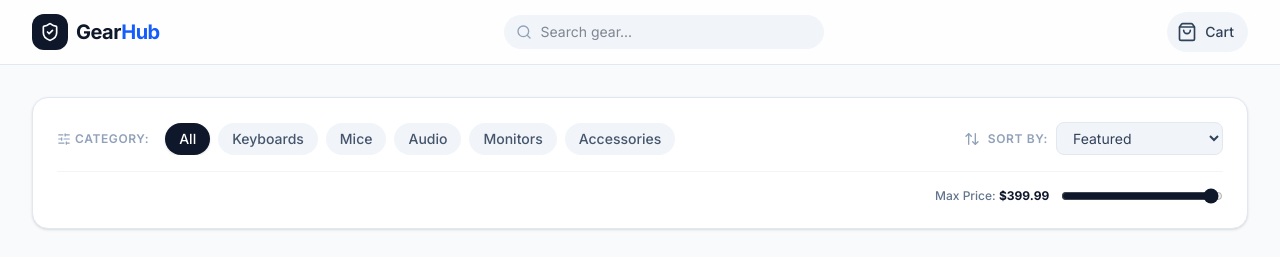
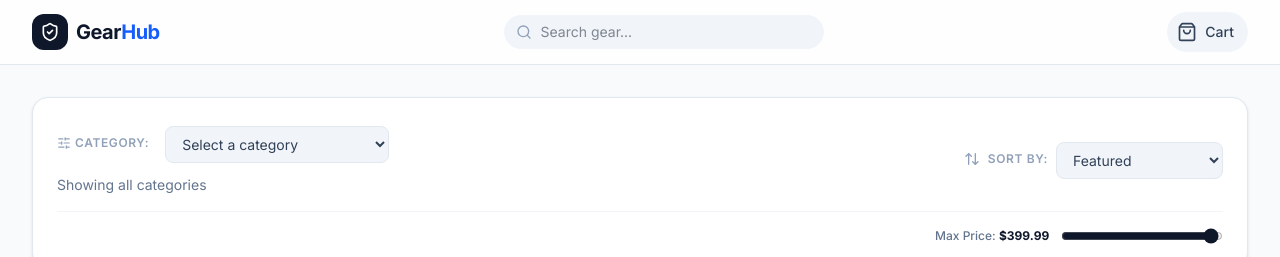
Before and after one commit to Nikko-tds/Luceno_DelosSantos_WebDev_Lab2, a Next.js app in the folder gearhub/: page / in a window 1280 px wide. Shown: the top 257 px of the page. Built offline with nearby package versions, Linux system fonts and the light colour scheme.

Commit message:
feat: add multi-category filters and UI primitives

```diff
--- a/gearhub/src/components/FilterBar.tsx
+++ b/gearhub/src/components/FilterBar.tsx
@@ -1,10 +1,14 @@
 'use client';
 
 import { useShop } from '@/context/ShopContext';
+import productsData from '@/data/products.json';
 import { SlidersHorizontal, ArrowUpDown } from 'lucide-react';
 import { SortOption } from '@/types';
+import { Button, Dropdown, Pill, TextField } from './ui';
 
-const CATEGORIES = ['All', 'Keyboards', 'Mice', 'Audio', 'Monitors', 'Accessories'];
+const CATEGORY_OPTIONS = Array.from(
+  new Set(productsData.map((product) => product.category).filter(Boolean))
+).sort((a, b) => a.localeCompare(b));
 
 export default function FilterBar() {
   const { state, dispatch } = useShop();
@@ -13,6 +17,26 @@ export default function FilterBar() {
     ? Math.max(...state.products.map((product) => product.price))
     : 500;
   const sliderMaxPrice = Math.max(highestProductPrice, maxPrice, 20);
+  const selectedCategories = category ?? [];
+  const availableCategories = CATEGORY_OPTIONS.filter(
+    (cat) => !selectedCategories.includes(cat)
+  );
+
+  const addCategory = (value: string) => {
+    if (!value || selectedCategories.includes(value)) return;
+
+    dispatch({
+      type: 'SET_FILTER',
+      payload: { category: [...selectedCategories, value] },
+    });
+  };
+
+  const removeCategory = (value: string) => {
+    dispatch({
+      type: 'SET_FILTER',
+      payload: { category: selectedCategories.filter((cat) => cat !== value) },
+    });
+  };
 
   return (
     <div className="bg-white border border-slate-200 rounded-2xl p-4 sm:p-6 shadow-sm mb-8 space-y-4">
@@ -20,31 +44,41 @@ export default function FilterBar() {
       {/* Top row: Categories & Sort */}
       <div className="flex flex-col lg:flex-row lg:items-center justify-between gap-4">
 
-        {/* Category Pills */}
-        <div className="flex items-center gap-2 overflow-x-auto pb-2 lg:pb-0 scrollbar-none">
-          <span className="text-xs font-semibold uppercase tracking-wider text-slate-400 flex items-center gap-1 mr-2 shrink-0">
-            <SlidersHorizontal className="w-3.5 h-3.5" /> Category:
-          </span>
-          {CATEGORIES.map((cat) => (
-            <button
-              key={cat}
-              onClick={() => dispatch({ type: 'SET_FILTER', payload: { category: cat } })}
-              className={`px-3.5 py-1.5 rounded-full text-sm font-medium transition-all shrink-0 ${
-                category === cat
-                  ? 'bg-slate-900 text-white shadow-sm'
-                  : 'bg-slate-100 text-slate-600 hover:bg-slate-200'
-              }`}
-            >
-              {cat}
-            </button>
-          ))}
+        {/* Category Dropdown + Selected Pills */}
+        <div className="flex flex-col gap-3 lg:flex-1">
+          <div className="flex items-center gap-2 overflow-x-auto pb-2 lg:pb-0 scrollbar-none">
+            <span className="text-xs font-semibold uppercase tracking-wider text-slate-400 flex items-center gap-1 mr-2 shrink-0">
+              <SlidersHorizontal className="w-3.5 h-3.5" /> Category:
+            </span>
+            <Dropdown
+              value=""
+              onChange={(e) => addCategory(e.target.value)}
+              options={[
+                { label: 'Select a category', value: '' },
+                ...availableCategories.map((cat) => ({ label: cat, value: cat })),
+              ]}
+              className="min-w-56"
+            />
+          </div>
+
+          <div className="flex flex-wrap gap-2">
+            {selectedCategories.length === 0 ? (
+              <span className="text-sm text-slate-500">Showing all categories</span>
+            ) : (
+              selectedCategories.map((cat) => (
+                <Pill key={cat} onRemove={() => removeCategory(cat)}>
+                  {cat}
+                </Pill>
+              ))
+            )}
+          </div>
         </div>
 
         {/* Sort Options */}
         <div className="flex items-center gap-2 shrink-0 self-start lg:self-auto">
           <ArrowUpDown className="w-4 h-4 text-slate-400" />
           <span className="text-xs font-semibold uppercase tracking-wider text-slate-400">Sort By:</span>
-          <select
+          <Dropdown
             value={sortBy}
             onChange={(e) =>
               dispatch({
@@ -52,13 +86,13 @@ export default function FilterBar() {
                 payload: { sortBy: e.target.value as SortOption },
               })
             }
-            className="bg-slate-100 border border-slate-200 text-slate-700 text-sm rounded-lg px-3 py-1.5 focus:outline-none focus:ring-2 focus:ring-slate-900 transition-all"
-          >
-            <option value="default">Featured</option>
-            <option value="price-asc">Price: Low to High</option>
-            <option value="price-desc">Price: High to Low</option>
-            <option value="title">Alphabetical (A-Z)</option>
-          </select>
+            options={[
+              { label: 'Featured', value: 'default' },
+              { label: 'Price: Low to High', value: 'price-asc' },
+              { label: 'Price: High to Low', value: 'price-desc' },
+              { label: 'Alphabetical (A-Z)', value: 'title' },
+            ]}
+          />
         </div>
 
       </div>
@@ -68,7 +102,7 @@ export default function FilterBar() {
 
         {/* Mobile Search Input */}
         <div className="w-full sm:w-auto md:hidden">
-          <input
+          <TextField
             type="text"
             placeholder="Search gear..."
             value={searchQuery}
@@ -78,7 +112,7 @@ export default function FilterBar() {
                 payload: { searchQuery: e.target.value },
               })
             }
-            className="w-full px-4 py-2 text-sm bg-slate-100 border border-slate-200 rounded-lg focus:outline-none focus:bg-white"
+            className="w-full"
           />
         </div>
 
--- a/gearhub/src/components/ProductGrid.tsx
+++ b/gearhub/src/components/ProductGrid.tsx
@@ -8,7 +8,8 @@ import productsData from '@/data/products.json';
 import { Product } from '@/types';
 import { PackageX } from 'lucide-react';
 
-const ITEMS_PER_PAGE = 6;
+const ITEMS_PER_PAGE = 10;
+const ITEMS_PER_ROW = 5;
 
 export default function ProductGrid() {
   const { state, dispatch } = useShop();
@@ -26,8 +27,10 @@ export default function ProductGrid() {
           .toLowerCase()
           .includes(filters.searchQuery.toLowerCase());
 
+        const selectedCategories = filters.category ?? [];
         const matchesCategory =
-          filters.category === 'All' || product.category === filters.category;
+          selectedCategories.length === 0 ||
+          selectedCategories.includes(product.category);
 
         const matchesPrice = product.price <= filters.maxPrice;
 
@@ -65,7 +68,7 @@ export default function ProductGrid() {
 
       {filteredProducts.length > 0 ? (
         <>
-          <div className="grid grid-cols-1 gap-6 sm:grid-cols-2 lg:grid-cols-3">
+          <div className="grid grid-cols-1 gap-6 sm:grid-cols-2 lg:grid-cols-5">
             {visibleProducts.map((product) => (
               <ProductCard key={product.id} product={product} />
             ))}
--- /dev/null
+++ b/gearhub/src/components/ui/Button.tsx
@@ -0,0 +1,31 @@
+'use client';
+
+import { ButtonHTMLAttributes, ReactNode } from 'react';
+
+interface ButtonProps extends ButtonHTMLAttributes<HTMLButtonElement> {
+  children: ReactNode;
+  variant?: 'default' | 'ghost' | 'secondary';
+}
+
+export default function Button({
+  children,
+  variant = 'default',
+  className = '',
+  ...props
+}: ButtonProps) {
+  const baseStyles = 'inline-flex items-center justify-center rounded-lg font-medium transition-all';
+  const variants = {
+    default: 'bg-slate-900 text-white hover:bg-slate-700',
+    secondary: 'bg-slate-100 text-slate-700 hover:bg-slate-200',
+    ghost: 'bg-transparent text-slate-700 hover:bg-slate-100',
+  };
+
+  return (
+    <button
+      className={`${baseStyles} ${variants[variant]} ${className}`.trim()}
+      {...props}
+    >
+      {children}
+    </button>
+  );
+}
--- /dev/null
+++ b/gearhub/src/components/ui/Dropdown.tsx
@@ -0,0 +1,31 @@
+'use client';
+
+import { SelectHTMLAttributes } from 'react';
+
+interface DropdownProps extends SelectHTMLAttributes<HTMLSelectElement> {
+  label?: string;
+  options: Array<{ label: string; value: string }>;
+}
+
+export default function Dropdown({
+  label,
+  options,
+  className = '',
+  ...props
+}: DropdownProps) {
+  return (
+    <div className="flex flex-col gap-1 mt-1">
+      {label ? <label className="text-xs font-semibold uppercase tracking-wider text-slate-400">{label}</label> : null}
+      <select
+        className={`rounded-lg border border-slate-200 bg-slate-100 px-3 py-2 text-sm text-slate-700 transition-all focus:outline-none focus:ring-2 focus:ring-slate-900 ${className}`.trim()}
+        {...props}
+      >
+        {options.map((option) => (
+          <option key={option.value} value={option.value}>
+            {option.label}
+          </option>
+        ))}
+      </select>
+    </div>
+  );
+}
--- /dev/null
+++ b/gearhub/src/components/ui/Pill.tsx
@@ -0,0 +1,32 @@
+'use client';
+
+import { ReactNode } from 'react';
+
+interface PillProps {
+  children: ReactNode;
+  onRemove?: () => void;
+  variant?: 'default' | 'muted';
+}
+
+export default function Pill({ children, onRemove, variant = 'default' }: PillProps) {
+  const styles =
+    variant === 'muted'
+      ? 'bg-slate-100 text-slate-700'
+      : 'bg-slate-900 text-white';
+
+  return (
+    <span className={`inline-flex items-center gap-2 rounded-full px-3 py-1.5 text-sm font-medium ${styles}`}>
+      {children}
+      {onRemove ? (
+        <button
+          type="button"
+          onClick={onRemove}
+          className="rounded-full p-0.5 transition hover:bg-white/20"
+          aria-label="Remove"
+        >
+          ×
+        </button>
+      ) : null}
+    </span>
+  );
+}
--- /dev/null
+++ b/gearhub/src/components/ui/TextField.tsx
@@ -0,0 +1,19 @@
+'use client';
+
+import { InputHTMLAttributes } from 'react';
+
+interface TextFieldProps extends InputHTMLAttributes<HTMLInputElement> {
+  label?: string;
+}
+
+export default function TextField({ label, className = '', ...props }: TextFieldProps) {
+  return (
+    <div className="flex flex-col gap-1">
+      {label ? <label className="text-xs font-semibold uppercase tracking-wider text-slate-400">{label}</label> : null}
+      <input
+        className={`rounded-lg border border-slate-200 bg-slate-100 px-3 py-2 text-sm text-slate-700 transition-all focus:outline-none focus:bg-white focus:ring-2 focus:ring-slate-900 ${className}`.trim()}
+        {...props}
+      />
+    </div>
+  );
+}
--- /dev/null
+++ b/gearhub/src/components/ui/index.ts
@@ -0,0 +1,4 @@
+export { default as Button } from './Button';
+export { default as Dropdown } from './Dropdown';
+export { default as Pill } from './Pill';
+export { default as TextField } from './TextField';
--- a/gearhub/src/context/ShopContext.tsx
+++ b/gearhub/src/context/ShopContext.tsx
@@ -8,7 +8,7 @@ const highestPrice = Math.max(...productsData.map((product) => product.price));
 
 const initialFilters: FilterState = {
   searchQuery: '',
-  category: 'All',
+  category: [],
   maxPrice: highestPrice,
   sortBy: 'default',
 };
--- a/gearhub/src/types/AppStateContext.tsx
+++ b/gearhub/src/types/AppStateContext.tsx
@@ -8,7 +8,7 @@ const highestPrice = Math.max(...productsData.map((product) => product.price));
 
 const initialFilters: FilterState = {
   searchQuery: '',
-  category: 'All',
+  category: [],
   maxPrice: highestPrice,
   sortBy: 'default',
 };
--- a/gearhub/src/types/index.ts
+++ b/gearhub/src/types/index.ts
@@ -15,7 +15,7 @@ export type SortOption = 'default' | 'price-asc' | 'price-desc' | 'title';
 
 export interface FilterState {
   searchQuery: string;
-  category: string;
+  category: string[];
   maxPrice: number;
   sortBy: SortOption;
 }
```
